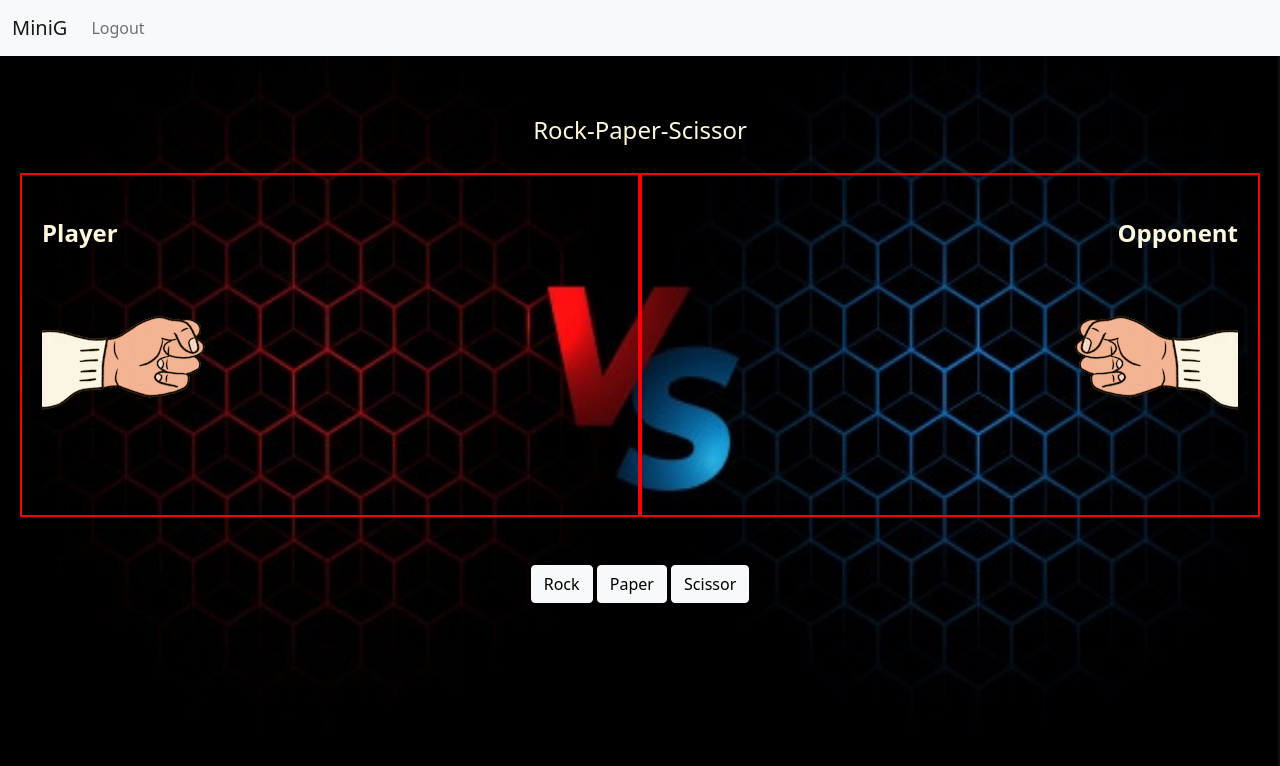
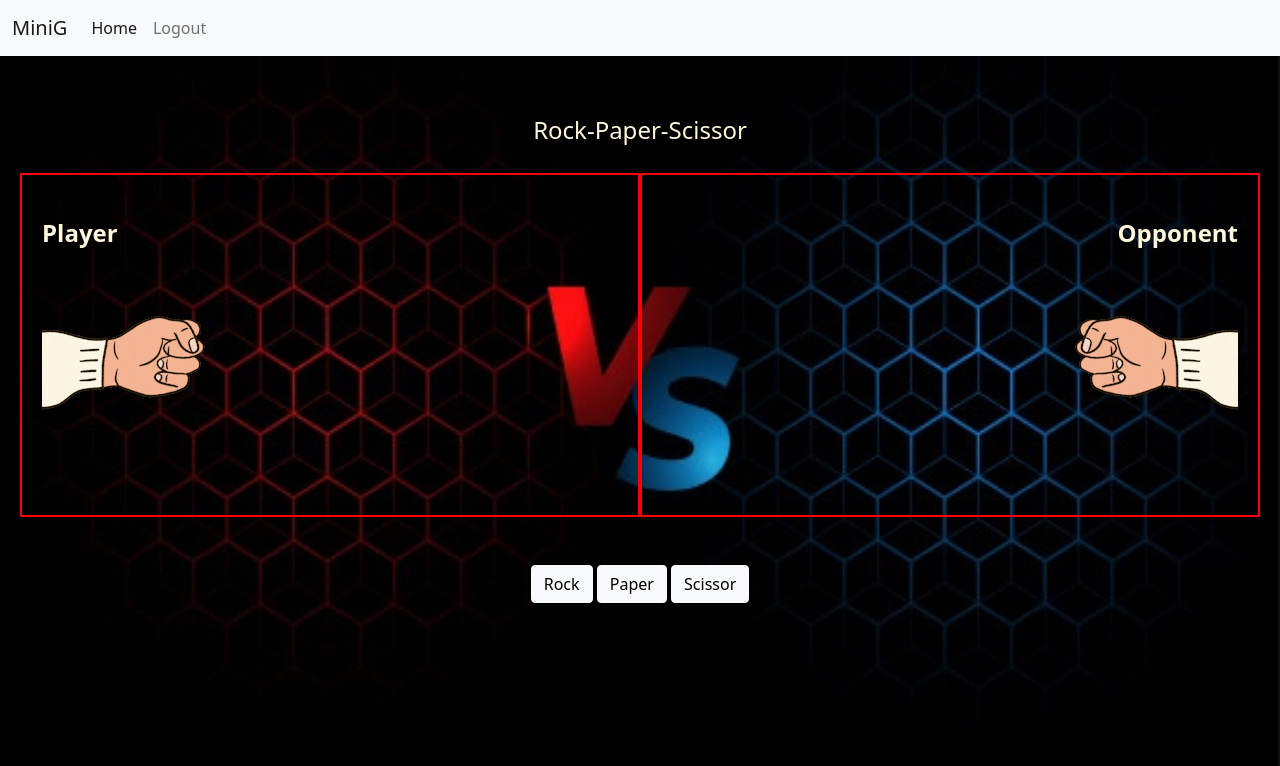
Before and after one commit to HussainFaraz/MiniG, a Django app: page /RPS/ in a window 1280 px wide. Shown: the top 766 px of the page. Run offline with Django 3.2, Linux system fonts and the light colour scheme.

Commit message:
updating settings

```diff
--- a/accounts/templates/RPS.html
+++ b/accounts/templates/RPS.html
@@ -19,7 +19,9 @@
     </button>
     <div class="collapse navbar-collapse" id="navbarNavDropdown">
       <ul class="navbar-nav">
-
+        <li class="nav-item">
+          <a class="nav-link active" aria-current="page" href="{% url 'home' %}">Home</a>
+        </li>
         <li class="nav-item">
           <a class="nav-link" href="{% url 'Login' %}">Logout</a>
         </li>
--- a/accounts/templates/result.html
+++ b/accounts/templates/result.html
@@ -19,7 +19,9 @@
     </button>
     <div class="collapse navbar-collapse" id="navbarNavDropdown">
       <ul class="navbar-nav">
-
+        <li class="nav-item">
+          <a class="nav-link active" aria-current="page" href="{% url 'home' %}">Home</a>
+        </li>
         <li class="nav-item">
           <a class="nav-link" href="{% url 'Login' %}">Logout</a>
         </li>
--- a/accounts/urls.py
+++ b/accounts/urls.py
@@ -6,6 +6,7 @@ urlpatterns = [
     path('IntroRPS/', views.introRPS,name='introRPS'),
     path('Registeration/', views.register,name='registeration'),
     path('Login/', views.login,name='Login'),
+    path('Home/',views.user,name='home'),
 
     #cricket
     path('cricket/', views.toss,name='cricket'),
--- a/accounts/views.py
+++ b/accounts/views.py
@@ -13,6 +13,8 @@ def introRPS(request):
     return render(request,'IntroRPS.html')
 
 def user(request):
+    PlayerScore.objects.all().delete()
+    ComputerScore.objects.all().delete()
     return render(request,'home.html')
 
 def register(request):
@@ -40,6 +42,8 @@ def login(request):
         try:
             userdb = User.objects.get(username=username)
             if(username==userdb.username and password==userdb.password):
+                PlayerScore.objects.all().delete()
+                ComputerScore.objects.all().delete()
                 return render(request,'home.html',{'username':username})
             else:
                 messages.success(request,('Login Failed.. Please check your username and password'))
@@ -93,6 +97,7 @@ def battingstart(request):
             totalscore = int(i)
         scoreToWIn = totalscore+1
         #messages.success(request,('OUT!!!'))
+
         return render(request,'PlayerInningBreak.html',{'result':scoreToWIn})
         #opponent won
 
```
